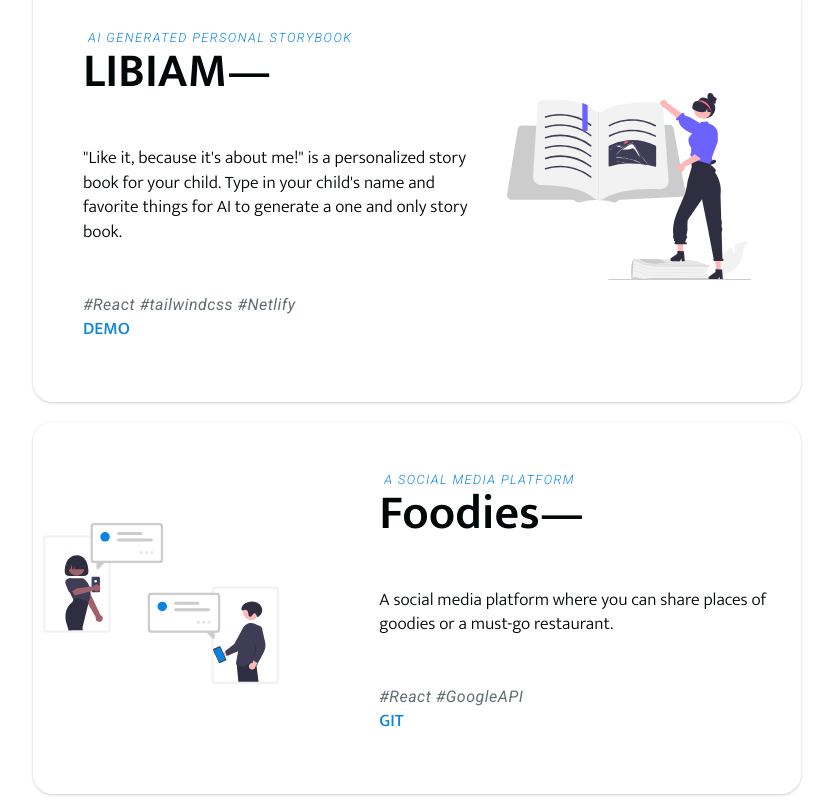
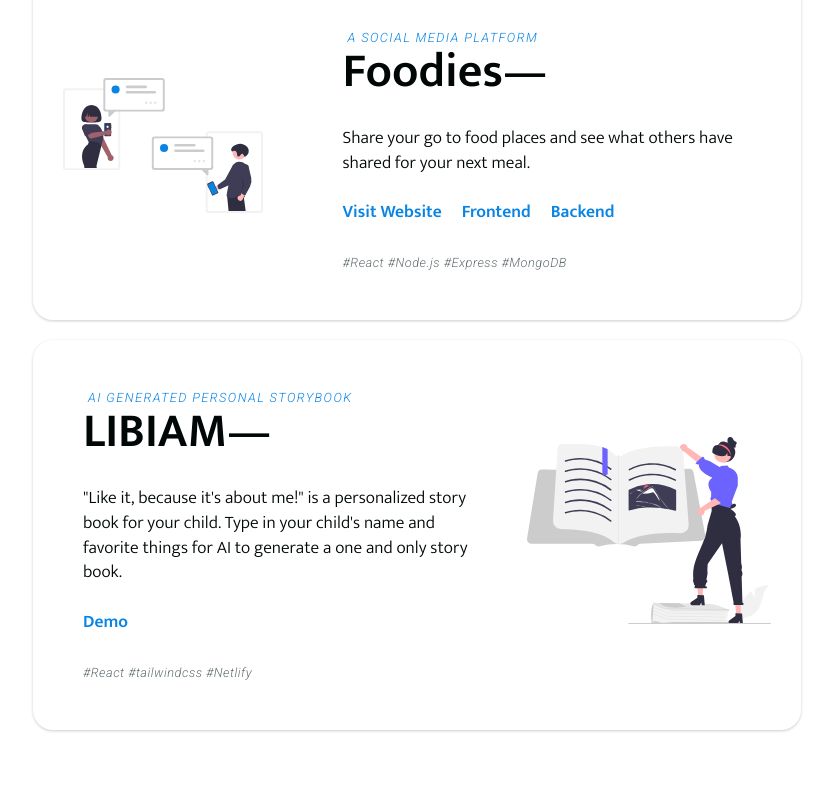
Before and after one commit to Deviju95/portfolio-website, a React (Create React App) app: page /#/ in a window 1280 px wide. Shown: the part 1740-2540 px from the top of the page, without its empty margins (223-1056 px from the left). Built offline with nearby package versions, Linux system fonts and the light colour scheme.

Commit message:
foodies project card update

```diff
--- a/src/components/AboutSection/index.js
+++ b/src/components/AboutSection/index.js
@@ -41,18 +41,16 @@
           <SkillsH1>Front-end</SkillsH1>
           <SkillsPWrapper>
             <SkillsP>
+              React.js <br />
+              React Hooks <br />
+              React Contexts <br />
+              <br />
+              Styled-Components <br />
+              TailWindCSS <br />
+              <br />
               HTML <br />
               CSS <br />
               Javascript <br />
-              <br />
-              React.js <br />
-              Styled-Components <br />
-              TailWindCSS <br />
-              <br />
-              Bootstrap <br />
-              Material UI <br />
-              <br />
-              Github <br />
             </SkillsP>
           </SkillsPWrapper>
         </SkillsCard>
--- a/src/components/Footer/index.js
+++ b/src/components/Footer/index.js
@@ -1,7 +1,7 @@
-import React from "react";
-import { FaInstagram, FaGithub, FaFileAlt } from "react-icons/fa";
-import { animateScroll as scroll } from "react-scroll";
-import resume2021 from "../../assets/JustinJangResume.pdf";
+import React from 'react';
+import { FaInstagram, FaGithub, FaFileAlt } from 'react-icons/fa';
+import { animateScroll as scroll } from 'react-scroll';
+import resume2021 from '../../assets/JustinJangResume.pdf';
 
 import {
   FooterContainer,
@@ -17,7 +17,7 @@
   PersonalLogoCircle,
   PersonalLogo,
   Copyrights,
-} from "./FooterElements";
+} from './FooterElements';
 
 const Footer = () => {
   const toggleHome = () => {
@@ -31,7 +31,7 @@
         <FooterLinksContainer>
           <FooterLinksWrapper>
             <FooterLink
-              href='//www.instagram.com/justin_j.ang'
+              href='https://www.instagram.com/justin_j.ang/'
               target='_blank'
               aria-label='Instagram'
             >
@@ -41,7 +41,7 @@
               <FooterLinkP>@justin_j.ang</FooterLinkP>
             </FooterLink>
             <FooterLink
-              href='//www.github.com/deviju95'
+              href='https://github.com/deviju95'
               target='_blank'
               aria-label='Github'
             >
--- a/src/components/ProjectCard/Data.js
+++ b/src/components/ProjectCard/Data.js
@@ -1,4 +1,28 @@
 export const projectOne = {
+  topLine: 'A social media platform',
+  title: 'Foodies—',
+  description:
+    'Share your go to food places and see what others have shared for your next meal.',
+  techStack: '#React #Node.js #Express #MongoDB',
+  linkOneTitle: 'Visit Website',
+  linkOne: 'https://foodies-7cc2c.web.app/',
+  dividerOne: '',
+  linkTwoTitle: 'Frontend',
+  linkTwo: 'https://github.com/deviju95/foodies',
+  dividerTwo: '',
+  linkThreeTitle: 'Backend',
+  linkThree: 'https://github.com/deviju95/foodies-server',
+
+  img: require('../../assets/foodies-img.svg').default,
+  alt: 'project two image',
+  lightBg: true,
+  lightText: false,
+  darkText: true,
+  lightTextDesc: false,
+  imgStart: true,
+};
+
+export const projectTwo = {
   topLine: 'AI generated personal storybook',
   title: 'LIBIAM—',
   description:
@@ -20,30 +44,6 @@
   darkText: true,
   lightTextDesc: false,
   imgStart: false,
-};
-
-export const projectTwo = {
-  topLine: 'A social media platform',
-  title: 'Foodies—',
-  description:
-    'A social media platform where you can share places of goodies or a must-go restaurant.',
-  techStack: '#React #GoogleAPI',
-  linkOneTitle: 'Git',
-  linkOne: 'https://github.com/deviju95/foodies',
-  dividerOne: '',
-  linkTwoTitle: '',
-  linkTwo: '',
-  dividerTwo: '',
-  linkThreeTitle: '',
-  linkThree: '',
-
-  img: require('../../assets/foodies-img.svg').default,
-  alt: 'project two image',
-  lightBg: true,
-  lightText: false,
-  darkText: true,
-  lightTextDesc: false,
-  imgStart: true,
 };
 
 export const projectThree = {
--- a/src/components/ProjectCard/ProjectCardElements.js
+++ b/src/components/ProjectCard/ProjectCardElements.js
@@ -1,4 +1,4 @@
-import styled from "styled-components";
+import styled from 'styled-components';
 
 export const ProjectsCard = styled.div`
   max-width: 1100px;
@@ -9,9 +9,11 @@
   box-shadow: 0 1px 3px rgba(0, 0, 0, 0.2);
   transition: all 0.2s ease-in-out;
 
-  &:hover {
+  ${
+    '' /* &:hover {
     transform: scale(1.02);
     transition: all 0.2s ease-in-out;
+  } */
   }
 
   @media screen and (max-width: 768px) {
@@ -43,16 +45,14 @@
 
   display: flex;
   justify-content: center;
-  margin: 0;
+  margin: 30px;
 `;
 
 export const ImgWrap = styled.div`
   max-width: 300px;
-  padding: 0 50px 0 10px;
 
   @media screen and (max-width: 768px) {
     width: 200px;
-    padding: 20px;
   }
 `;
 
@@ -81,7 +81,7 @@
 `;
 
 export const TopLine = styled.p`
-  font-family: "Roboto";
+  font-family: 'Roboto';
   font-style: italic;
   font-weight: 300;
   font-size: 0.8rem;
@@ -109,7 +109,7 @@
 
   margin: 3px 0 0;
 
-  color: ${({ lightText }) => (lightText ? "#fff" : "#010606")};
+  color: ${({ lightText }) => (lightText ? '#fff' : '#010606')};
 
   @media screen and (max-width: 768px) {
     font-size: 2.4rem;
@@ -122,7 +122,7 @@
   font-weight: 300;
   line-height: 1.4;
 
-  margin: 50px 0 0;
+  margin: 30px 0 0;
 
   color: #010606;
 
@@ -135,38 +135,18 @@
   }
 `;
 
-export const TechStack = styled.p`
-  font-family: "Roboto";
-  font-style: italic;
-  letter-spacing: 0.5px;
-  font-size: 1rem;
-  font-weight: 400;
-
-  margin: 50px 0 0;
-
-  color: #636e72;
-
-  @media screen and (max-width: 768px) {
-    letter-spacing: 0.5px;
-    font-size: 0.8rem;
-    font-weight: 400;
-
-    margin: 30px 0 0;
-  }
-`;
-
 export const ProjectLinksWrapper = styled.div`
   display: flex;
   align-items: center;
   column-gap: 10px;
 
   font-size: 1.1rem;
-  font-weight: 500;
+  font-weight: 600;
   line-height: 0.8;
   text-align: center;
 
-  height: 30px;
-  margin: 8px 0 0;
+  height: 15px;
+  margin: 30px 0 0;
 
   @media screen and (max-width: 768px) {
     column-gap: 20px;
@@ -174,7 +154,7 @@
     font-size: 1.2rem;
     font-weight: 500;
 
-    margin: 20px 0 10px;
+    margin: 30px 0 10px;
   }
 `;
 
@@ -182,13 +162,11 @@
   height: 100%;
 
   text-decoration: none;
-  text-transform: uppercase;
   cursor: pointer;
   color: #0984e3;
 
   &:hover {
-    transform: scale(1.02);
-    color: #d63031;
+    color: #065999;
     transition: all 0.2s ease-in-out;
   }
 
@@ -207,3 +185,23 @@
     color: #74b9ff;
   }
 `;
+
+export const TechStack = styled.p`
+  font-family: 'Roboto';
+  font-style: italic;
+  letter-spacing: 0.5px;
+  font-size: 0.8rem;
+  font-weight: 300;
+
+  margin: 35px 0 0;
+
+  color: #636e72;
+
+  @media screen and (max-width: 768px) {
+    letter-spacing: 0.5px;
+    font-size: 0.8rem;
+    font-weight: 400;
+
+    margin: 30px 0 0;
+  }
+`;
--- a/src/components/ProjectCard/index.js
+++ b/src/components/ProjectCard/index.js
@@ -1,4 +1,4 @@
-import React from "react";
+import React from 'react';
 import {
   ProjectsCard,
   ProjectsRow,
@@ -14,7 +14,7 @@
   ProjectLinkDivider,
   ImgWrap,
   Img,
-} from "./ProjectCardElements";
+} from './ProjectCardElements';
 
 const ProjectCard = (props) => {
   return (
@@ -25,20 +25,20 @@
             <TopLine>{props.topLine}</TopLine>
             <Heading lightText={props.lightText}>{props.title}</Heading>
             <Subtitle darkText={props.darkText}>{props.description}</Subtitle>
-            <TechStack>{props.techStack}</TechStack>
             <ProjectLinksWrapper>
-              <ProjectLink href={props.linkOne} target="_blank">
+              <ProjectLink href={props.linkOne} target='_blank'>
                 {props.linkOneTitle}
               </ProjectLink>
               <ProjectLinkDivider>{props.dividerOne}</ProjectLinkDivider>
-              <ProjectLink href={props.linkTwo} target="_blank">
+              <ProjectLink href={props.linkTwo} target='_blank'>
                 {props.linkTwoTitle}
               </ProjectLink>
               <ProjectLinkDivider>{props.dividerTwo}</ProjectLinkDivider>
-              <ProjectLink href={props.linkThree} target="_blank">
+              <ProjectLink href={props.linkThree} target='_blank'>
                 {props.linkThreeTitle}
               </ProjectLink>
             </ProjectLinksWrapper>
+            <TechStack>{props.techStack}</TechStack>
           </TextWrapper>
         </Column1>
         <Column2>
```
